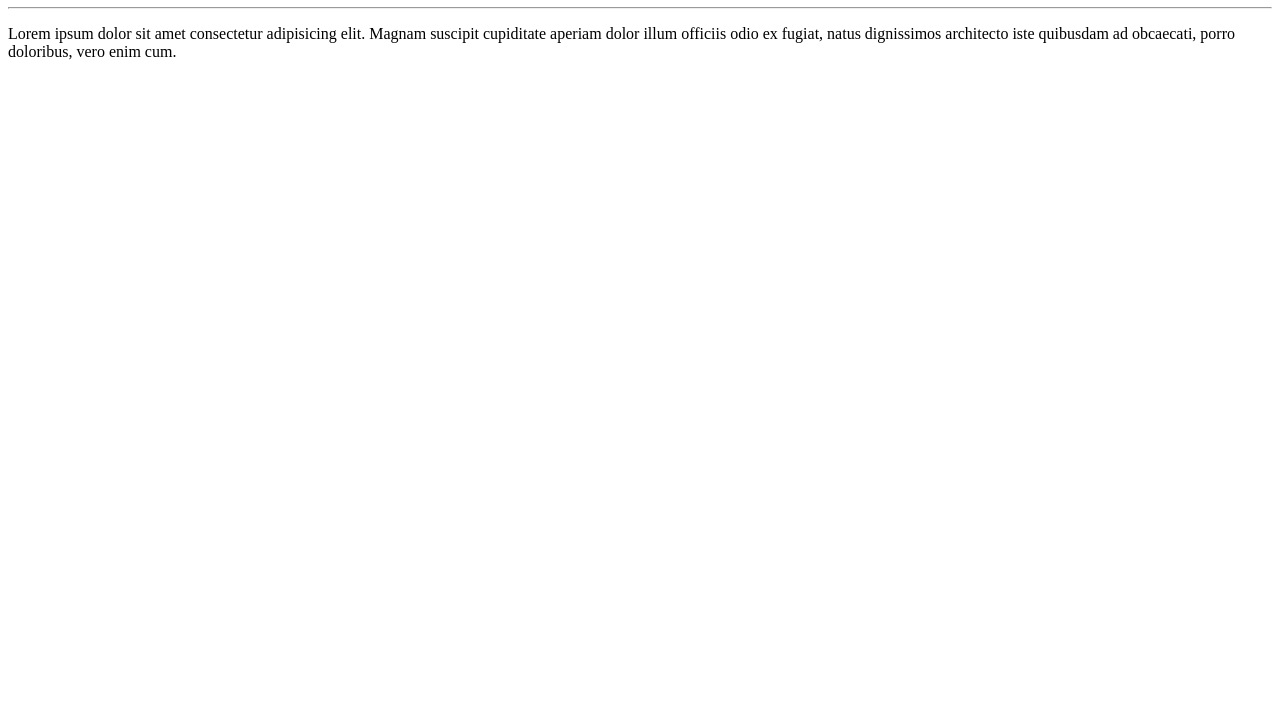
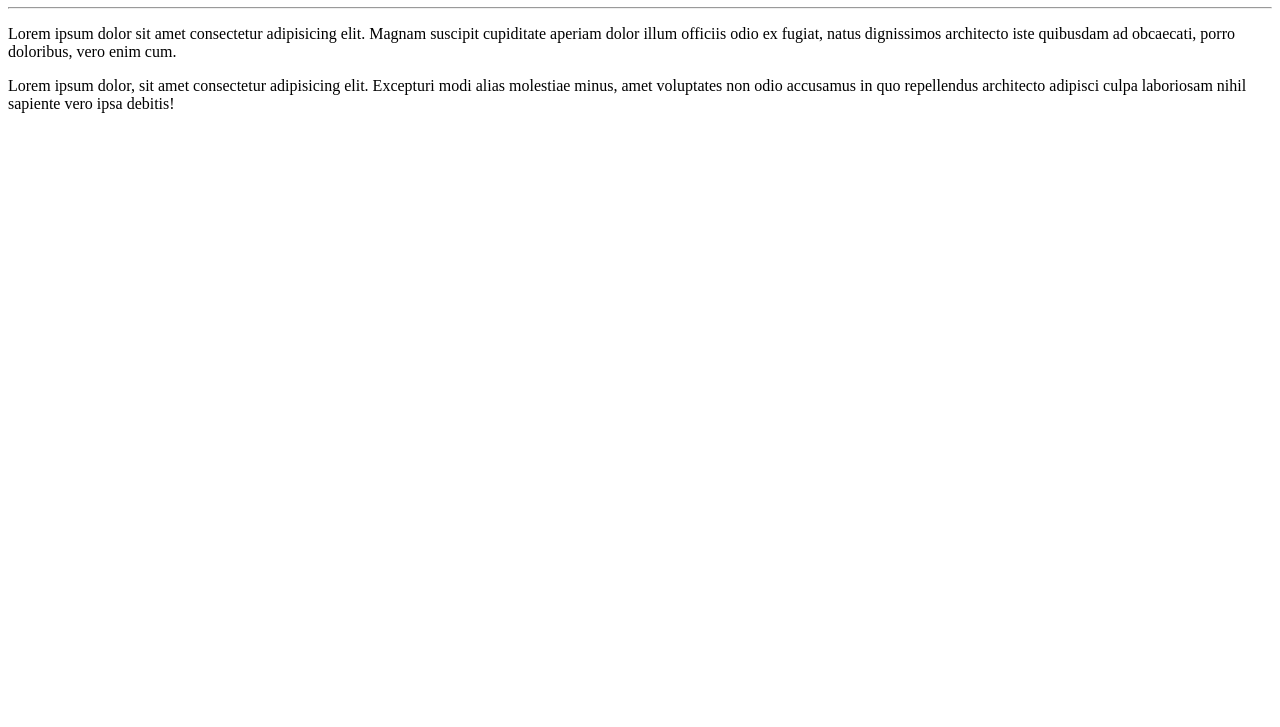
Before and after one commit to lucsyntax/Git-Github, a plain HTML site: page site-exemplo/index.html in a window 1280 px wide. Shown: the part 73-800 px from the top of the page. Drawn offline with Linux system fonts and the light colour scheme.

Commit message:
Atualizei o index

```diff
--- a/site-exemplo/index.html
+++ b/site-exemplo/index.html
@@ -9,5 +9,6 @@
     <h1>Teste</h1>
     <hr>
     <p>Lorem ipsum dolor sit amet consectetur adipisicing elit. Magnam suscipit cupiditate aperiam dolor illum officiis odio ex fugiat, natus dignissimos architecto iste quibusdam ad obcaecati, porro doloribus, vero enim cum.</p>
+    <p>Lorem ipsum dolor, sit amet consectetur adipisicing elit. Excepturi modi alias molestiae minus, amet voluptates non odio accusamus in quo repellendus architecto adipisci culpa laboriosam nihil sapiente vero ipsa debitis!</p>
 </body>
 </html>
```
